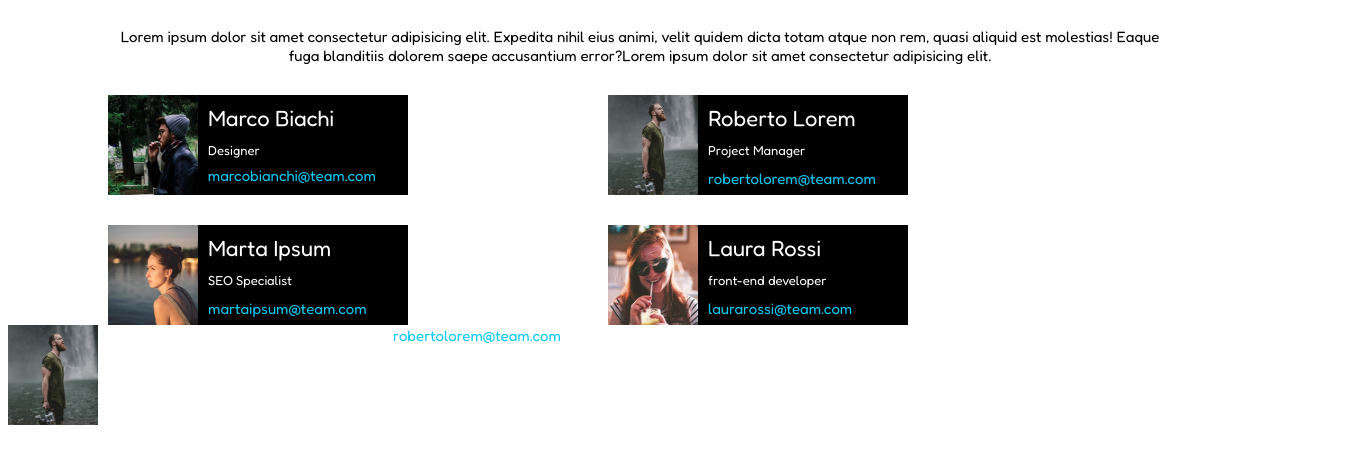
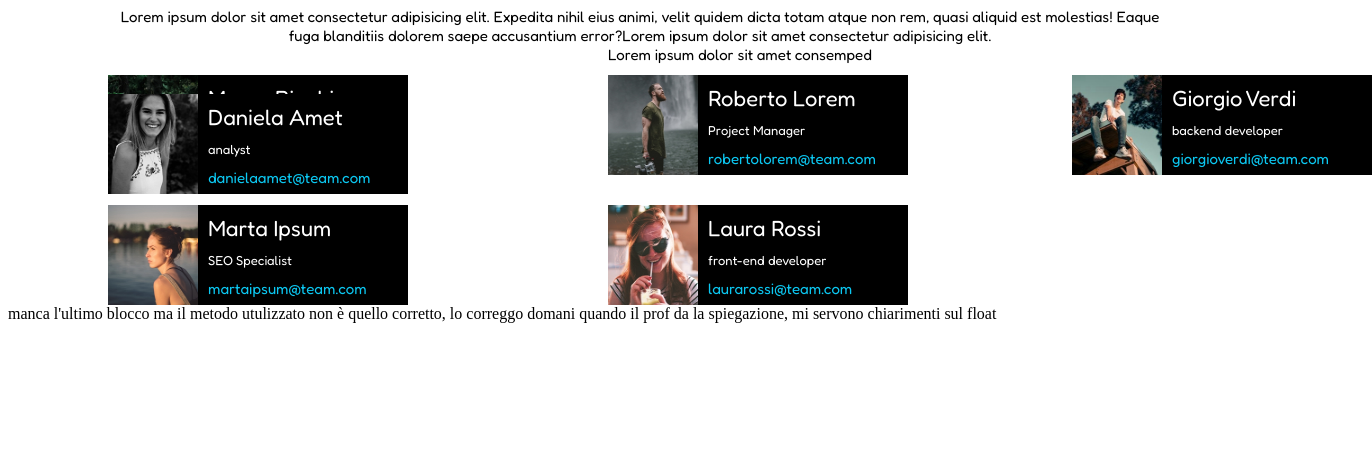
Before and after one commit to AleAlle62/html-css-float-cards, a plain HTML site: page index.html in a window 1280 px wide. Shown: the part 47-510 px from the top of the page, 1372 px wide, since content can reach past the window. Drawn offline with Linux system fonts and the light colour scheme; files that its build step writes are made by us from their sources.

Commit message:
da finire

```diff
--- a/index.html
+++ b/index.html
@@ -57,13 +57,30 @@
                 <div class="project">Project Manager</div>
                 <div class="email4">robertolorem@team.com</div>
             </div>
+            <span class="lorem">
+                Lorem ipsum dolor sit amet consemped
+            </span>
+            <!-- quintobox -->
+            <div class="quintobox">
             <!-- immagine -->
-            <div><img class="immagine4" src="../html-css-float-cards/img/male2.png" ></div>
+            <div><img class="immagine5" src="../html-css-float-cards/img/male3.png" ></div>
             <!-- testo -->
-            <div class="robertolorem">Roberto Lorem</div>
-            <div class="project">Project Manager</div>
-            <div class="email4">robertolorem@team.com</div>
+                <div class="giorgio">Giorgio Verdi</div>
+                <div class="back">backend developer</div>
+                <div class="email5">giorgioverdi@team.com</div>
+            </div>
+            <!-- sestobox -->
+            <div class="sestoobox">
+                <!-- immagine -->
+                <div><img class="immagine6" src="../html-css-float-cards/img/female3.png" ></div>
+                <!-- testo -->
+                <div class="daniela">Daniela Amet</div>
+                <div class="analyst">analyst</div>
+                <div class="email6">danielaamet@team.com</div>
+            </div>
         </div>
     </section>
 </body>
 </html>
+
+manca l'ultimo blocco ma il metodo utulizzato non è quello corretto, lo correggo domani quando il prof da la spiegazione, mi servono chiarimenti sul float
--- a/master.css
+++ b/master.css
@@ -15,7 +15,7 @@
     font-family: 'Fredoka', sans-serif;
     font-size: 15px;
     text-align: center;
-    margin-top: 30px;
+    margin-top: 10px;
     margin-left: 100px;
     margin-right: 100px;
 }
@@ -230,3 +230,105 @@
     margin: 10px;
     margin-top: 1px;
 }
+
+
+/* fine quarto box */
+
+/* inizio quinto box */
+
+.quintobox{
+    position: absolute;
+    background-color: black;
+    width: 300px;
+    height: 100px;
+    margin-top: 30px;
+    margin-left: 100px;
+    margin-right: 100px;
+    display: inline-block;
+}
+
+.immagine5{
+    width: 90px;
+    height: 100px;
+    float: left;
+    display: inline-block;
+}
+
+.giorgio{
+    float: left;
+    color: white;
+    font-family: 'Fredoka', sans-serif;
+    font-size: 22px;
+    margin: 10px;
+    display: block;
+}
+
+
+.back{
+    float: left;
+    color: white;
+    font-family: 'Fredoka', sans-serif;
+    font-size: 13px;
+    margin: 10px;
+    margin-top: 1px;
+}
+
+.email5{
+    float: left;
+    color: rgb(12, 200, 242);
+    font-family: 'Fredoka', sans-serif;
+    font-size: 15px;
+    margin: 10px;
+    margin-top: 1px;
+}
+
+/* fine .quintobox */
+
+/* inzio sesto box */
+
+.sestoobox{
+    margin-top: 30px;
+    position: absolute;
+    background-color: black;
+    width: 300px;
+    height: 100px;
+    margin-top: 30px;
+    margin-left: 100px;
+    margin-right: 100px;
+    display: block;
+}
+
+.immagine6{
+    width: 90px;
+    height: 100px;
+    float: left;
+    display: inline-block;
+}
+
+.daniela{
+    float: left;
+    color: white;
+    font-family: 'Fredoka', sans-serif;
+    font-size: 22px;
+    margin: 10px;
+    display: block;
+}
+
+
+.analyst{
+    float: left;
+    color: white;
+    font-family: 'Fredoka', sans-serif;
+    font-size: 13px;
+    margin: 10px;
+    margin-top: 1px;
+}
+
+.email6{
+    float: left;
+    color: rgb(12, 200, 242);
+    font-family: 'Fredoka', sans-serif;
+    font-size: 15px;
+    margin: 10px;
+    margin-top: 1px;
+}
```
